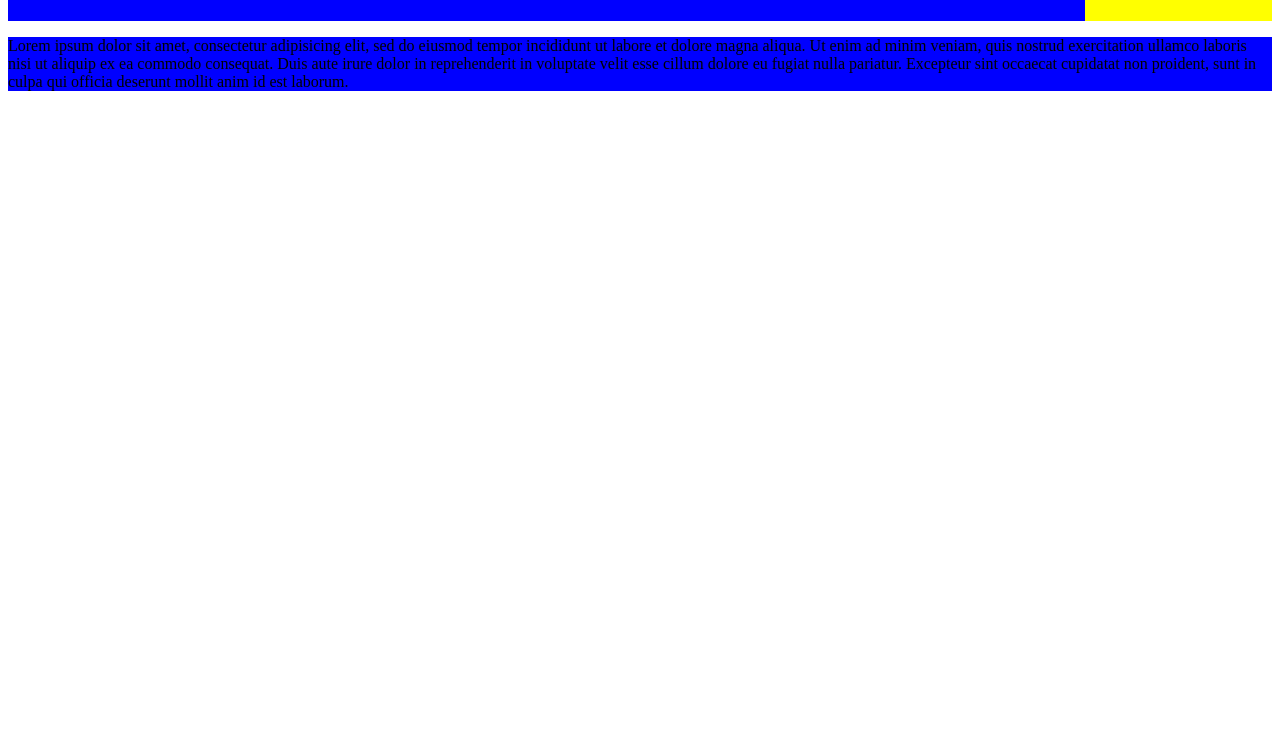
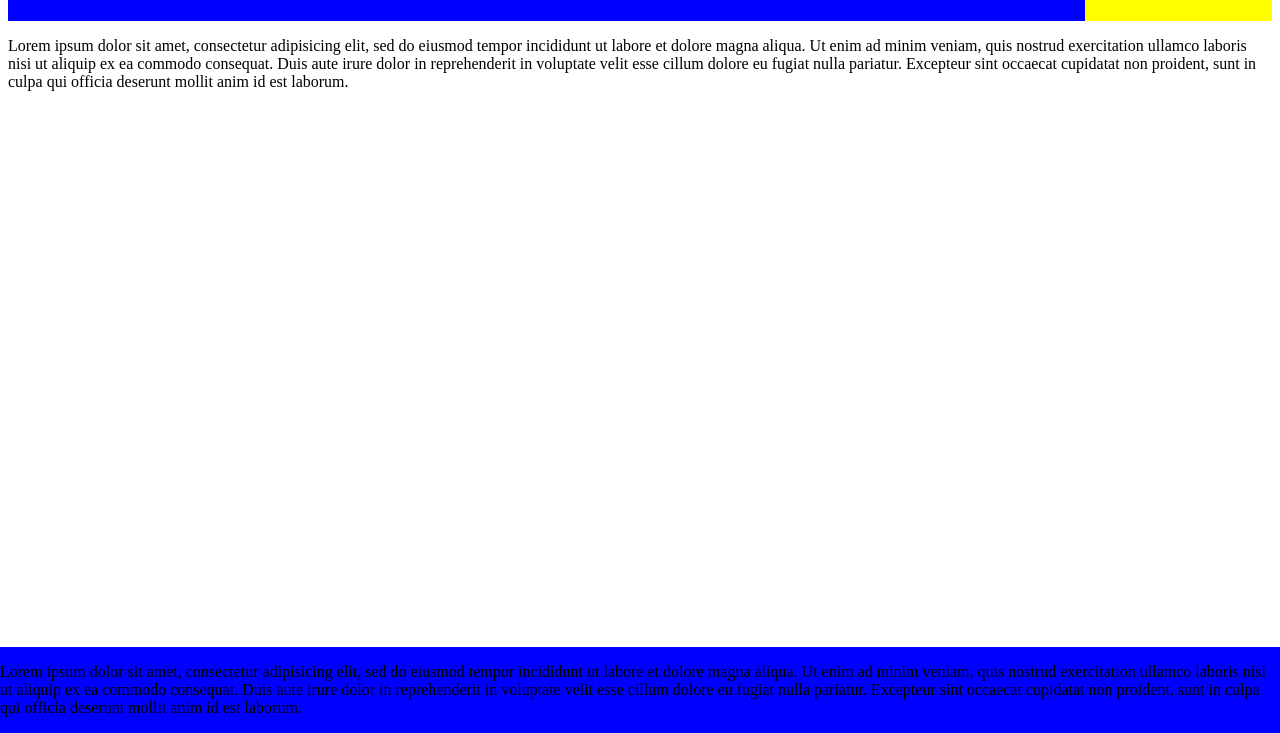
Before and after one commit to mfoster1989/bouldergives, a plain HTML site: page index.html in a window 1280 px wide. Shown: the part 67-800 px from the top of the page. Drawn offline with Linux system fonts and the light colour scheme.

```diff
--- a/index.html
+++ b/index.html
@@ -14,7 +14,9 @@
       </nav>
     </header>
     <main>
-
+      <div class="">
+        <p>Lorem ipsum dolor sit amet, consectetur adipisicing elit, sed do eiusmod tempor incididunt ut labore et dolore magna aliqua. Ut enim ad minim veniam, quis nostrud exercitation ullamco laboris nisi ut aliquip ex ea commodo consequat. Duis aute irure dolor in reprehenderit in voluptate velit esse cillum dolore eu fugiat nulla pariatur. Excepteur sint occaecat cupidatat non proident, sunt in culpa qui officia deserunt mollit anim id est laborum.</p>
+      </div>
     </main>
     <footer>
       <p>Lorem ipsum dolor sit amet, consectetur adipisicing elit, sed do eiusmod tempor incididunt ut labore et dolore magna aliqua. Ut enim ad minim veniam, quis nostrud exercitation ullamco laboris nisi ut aliquip ex ea commodo consequat. Duis aute irure dolor in reprehenderit in voluptate velit esse cillum dolore eu fugiat nulla pariatur. Excepteur sint occaecat cupidatat non proident, sunt in culpa qui officia deserunt mollit anim id est laborum.</p>
--- a/main.css
+++ b/main.css
@@ -1,7 +1,12 @@
 header {
   display: flex;
   justify-content: space-between;
-  align-items: stretch;
+}
+
+body {
+  display: flex;
+  flex-direction: column;
+  justify-content: space-between;
 }
 
 nav {
@@ -10,5 +15,14 @@
 
 header, footer {
   background-color: blue;
+}
+
+footer {
+  position:fixed;
+  bottom:0;
+  left:0;
+}
+
+.listing {
 
 }
```
